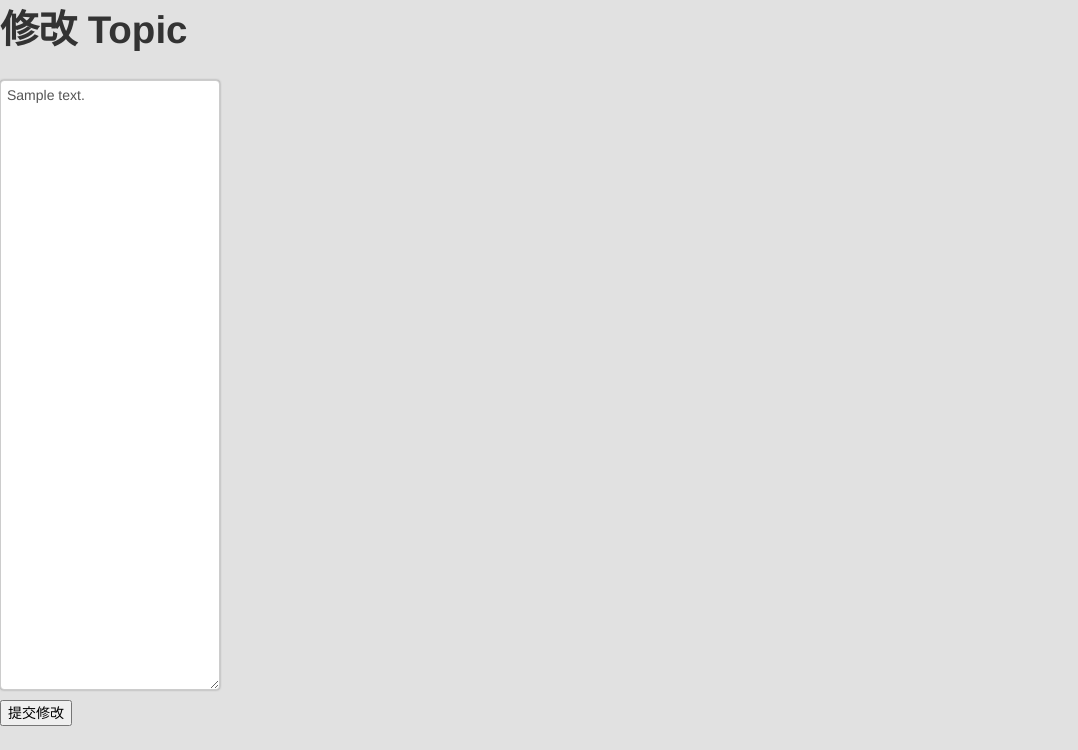
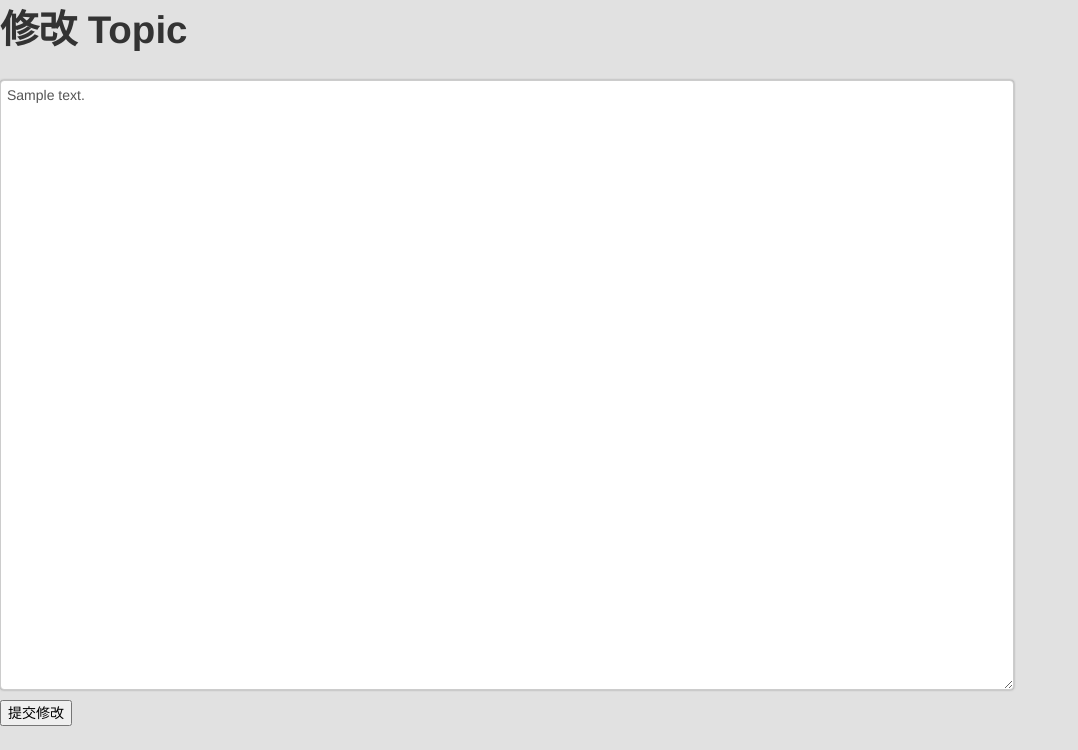
Before and after one commit to antimage30k/bbs, a Flask app: template templates/topic/edit.html in a window 1280 px wide. Shown: the part 50-800 px from the top of the page, without its empty margins (0-1078 px from the left). Run offline with Flask 2, Linux system fonts and the light colour scheme; tables that the repository leaves empty hold one stand-in row (values such as "Sample post"); the template is opened without the code that fills it: values that come from a table or form of the project are taken from there, most other values are stand-ins (such as "Sample title", 1, 10 or a date in 2020).

Commit message:
textarea width

```diff
--- a/templates/topic/edit.html
+++ b/templates/topic/edit.html
@@ -6,7 +6,7 @@
     <form action="{{ url_for('topic.edit', id=topic.id, token=token)}}" method="POST">
         <input hidden="hidden" name="id" placeholder="id" value="{{ topic.id }}"></input>
         <br>
-        <textarea name="content" placeholder ='' rows='30' cols="120">{{ topic.content }}</textarea>
+        <textarea name="content" placeholder ='' rows='30' style="width: 1000px">{{ topic.content }}</textarea>
         <br>
         <button>提交修改</button>
     </form>
```
